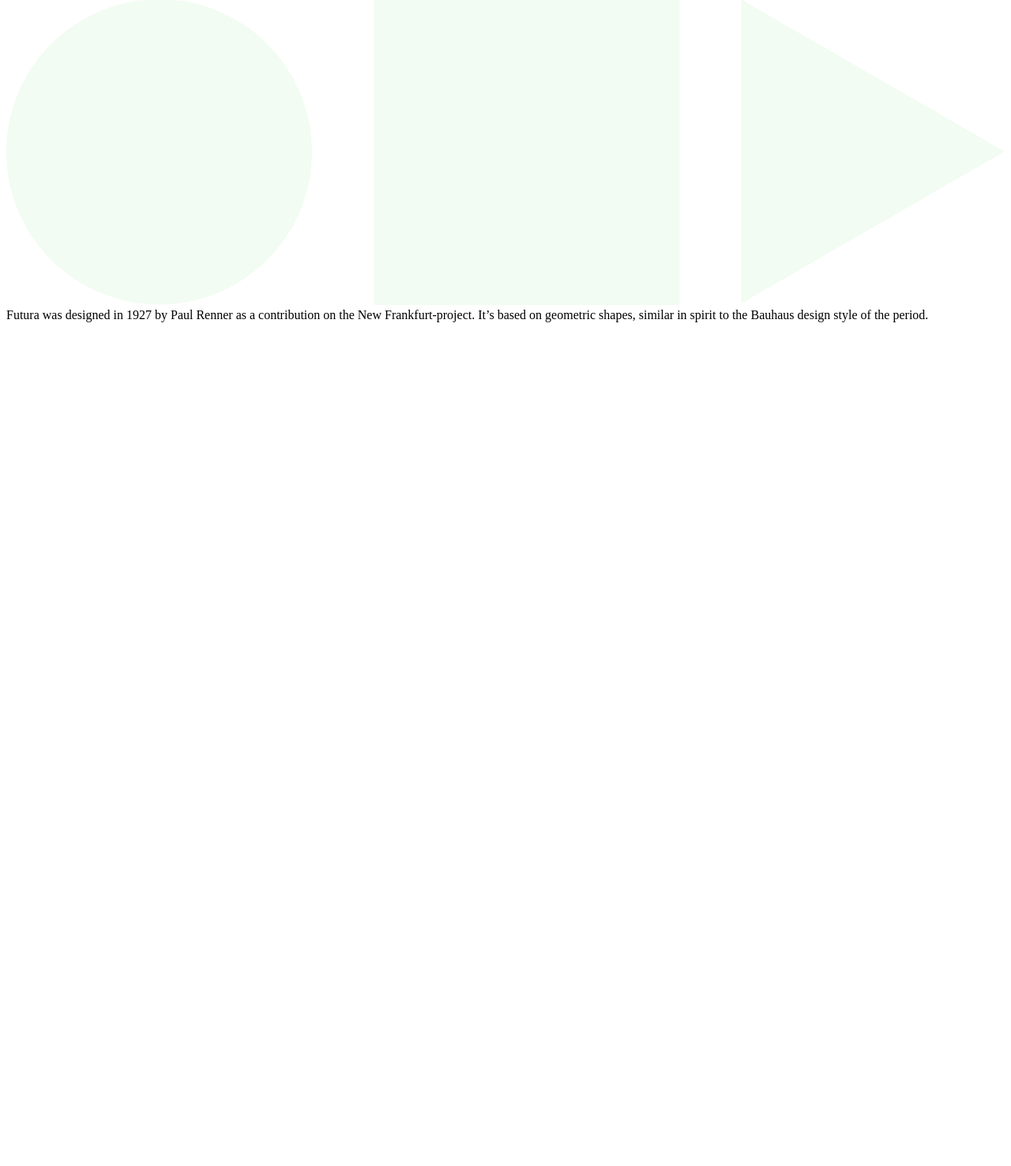
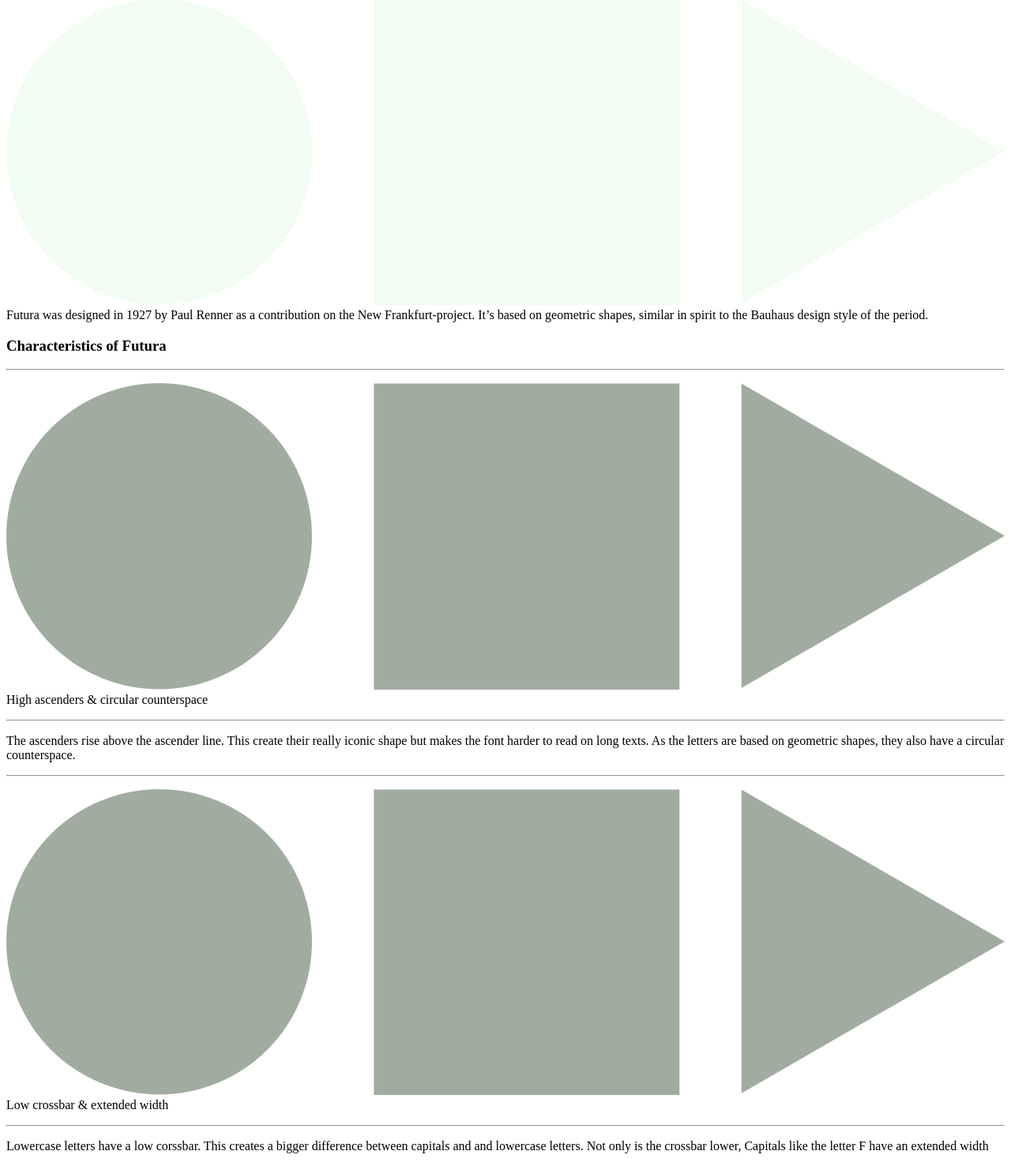
Before and after one commit to jennecattoor/My-type, a PHP site: template src/view/pages/index.php in a window 1280 px wide. Shown: the part 170-1646 px from the top of the page at 79% size. Before the commit the page ends 578 px from the top, so only its background shows below. Run offline with PHP 8.4, Linux system fonts and the light colour scheme; the template is opened without the code that fills it, so the values that code supplies are empty; some web fonts are replaced.

Commit message:
Started working on characteristics section #20

```diff
--- a/src/view/pages/index.php
+++ b/src/view/pages/index.php
@@ -1,5 +1,7 @@
 <section class="content">
-  <div class="slanted"><p>slanted</p></div>
+  <div class="slanted">
+    <p>slanted</p>
+  </div>
   <section class="header">
     <h1 class="title">Futura</h1>
     <h2 class="title-small">The geometric <br class="mobile-br">sans-serif font</h2>
@@ -8,7 +10,25 @@
     <p class="introduction-text"><img class="introduction-shapes" src="./assets/img/shapes.svg" alt="geometric shapes"><br class="mobile-br">
       Futura was designed in 1927 by Paul Renner as a contribution on the <span class="underline">New Frankfurt-project</span>.
       It’s based on <span class="underline">geometric shapes</span>, similar in spirit to the <span class="underline">Bauhaus</span> design style of the period.
-      <p>
+    <p>
   </section>
-
+  <section class="characteristics">
+    <h3 class="section-title character-title">Characteristics of Futura</h3>
+    <div class="character_item">
+      <hr>
+      <p class="character_item-title"><img class="character-shapes" src="./assets/img/shapes2.svg" alt="geometric shapes">High ascenders & circular counterspace</p>
+      <hr>
+      <p class="character_item-description">The ascenders rise above the ascender line. This create their really iconic shape but makes the font harder to read on long texts.
+        As the letters are based on geometric shapes, they also have a circular counterspace.
+      </p>
+    </div>
+    <div class="character_item">
+      <hr>
+      <p class="character_item-title"><img class="character-shapes" src="./assets/img/shapes2.svg" alt="geometric shapes">Low crossbar & extended width</p>
+      <hr>
+      <p class="character_item-description">Lowercase letters have a low corssbar. This creates a bigger difference between capitals and and lowercase letters.
+        Not only is the crossbar lower, Capitals like the letter F have an extended width
+      </p>
+    </div>
+  </section>
 </section>
```
Also changed, not shown: src/style.css (+42 -1 lines), src/assets/img/shapes2.svg (added).
